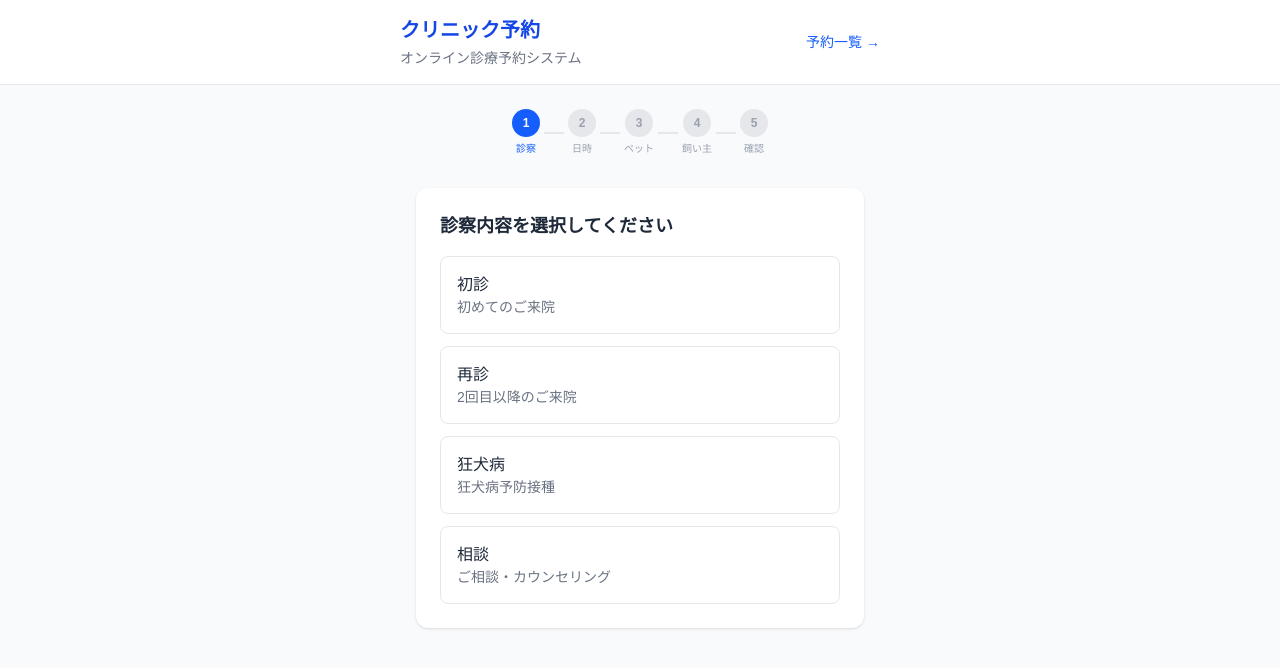
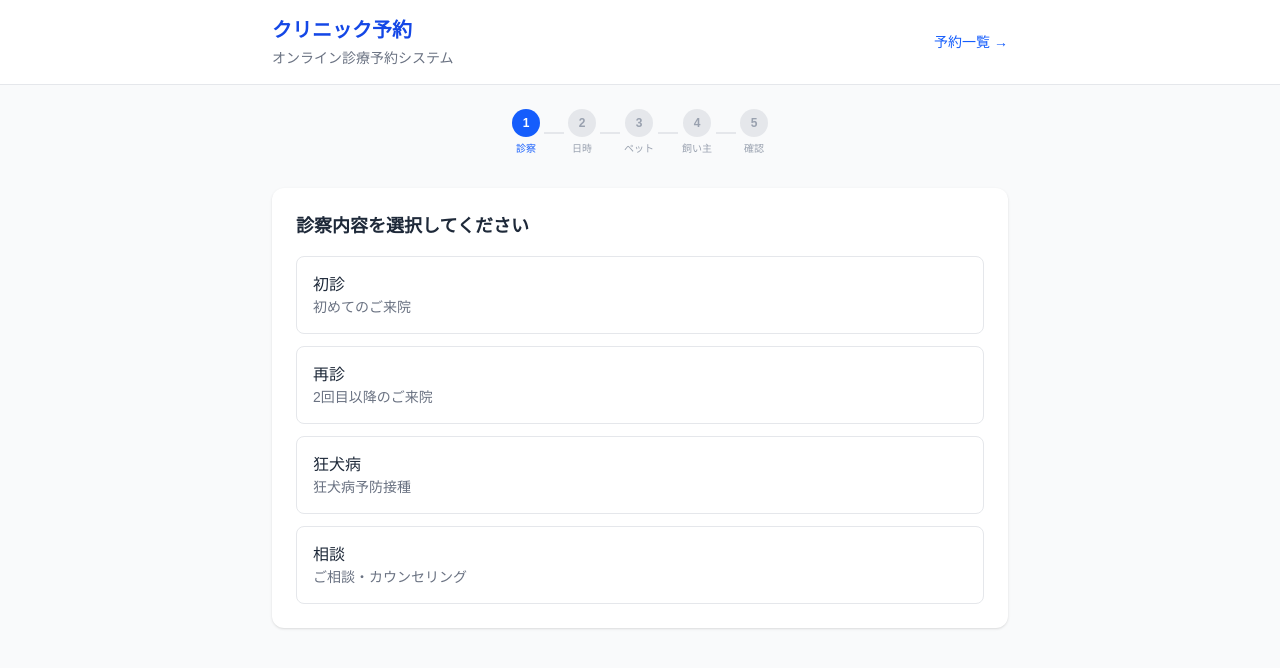
Before and after one commit to animal-hospital-booking/hospital-booking, a Next.js app: page / in a window 1280 px wide. Shown: the top 668 px of the page. Built offline with nearby package versions, Linux system fonts and the light colour scheme; no server answers.

Commit message:
Widen layout from max-w-lg to max-w-3xl

```diff
--- a/src/app/bookings/page.tsx
+++ b/src/app/bookings/page.tsx
@@ -40,7 +40,7 @@
   return (
     <div className="min-h-screen bg-gray-50">
       <header className="bg-white border-b border-gray-200">
-        <div className="max-w-lg mx-auto px-4 py-4 flex items-center justify-between">
+        <div className="max-w-3xl mx-auto px-4 py-4 flex items-center justify-between">
           <div>
             <h1 className="text-xl font-bold text-blue-700">予約一覧</h1>
             <p className="text-sm text-gray-500 mt-1">あなたの予約を確認できます</p>
@@ -54,7 +54,7 @@
         </div>
       </header>
 
-      <main className="max-w-lg mx-auto px-4 py-6">
+      <main className="max-w-3xl mx-auto px-4 py-6">
         {bookings.length === 0 ? (
           <div className="bg-white rounded-xl shadow-sm p-8 text-center">
             <p className="text-gray-400 mb-4">予約がありません</p>
--- a/src/app/page.tsx
+++ b/src/app/page.tsx
@@ -88,7 +88,7 @@
   return (
     <div className="min-h-screen bg-gray-50">
       <header className="bg-white border-b border-gray-200">
-        <div className="max-w-lg mx-auto px-4 py-4 flex items-center justify-between">
+        <div className="max-w-3xl mx-auto px-4 py-4 flex items-center justify-between">
           <div>
             <h1 className="text-xl font-bold text-blue-700">クリニック予約</h1>
             <p className="text-sm text-gray-500 mt-1">
@@ -104,7 +104,7 @@
         </div>
       </header>
 
-      <main className="max-w-lg mx-auto px-4 py-6">
+      <main className="max-w-3xl mx-auto px-4 py-6">
         {/* Progress Steps */}
         <div className="flex items-center justify-center gap-1 mb-8">
           {progressSteps.map((s, i) => {
@@ -192,7 +192,7 @@
           consultationType &&
           petInfo &&
           patientInfo && (
-            <div className="w-full max-w-md mx-auto bg-blue-50 rounded-xl p-6">
+            <div className="w-full max-w-3xl mx-auto bg-blue-50 rounded-xl p-6">
               <h3 className="text-lg font-bold text-gray-800 mb-4">
                 予約内容の確認
               </h3>
--- a/src/components/Calendar.tsx
+++ b/src/components/Calendar.tsx
@@ -61,7 +61,7 @@
     new Date(today.getFullYear(), today.getMonth(), 1);
 
   return (
-    <div className="w-full max-w-md mx-auto">
+    <div className="w-full max-w-3xl mx-auto">
       <div className="flex items-center justify-between mb-4">
         <button
           onClick={prevMonth}
--- a/src/components/ConsultationType.tsx
+++ b/src/components/ConsultationType.tsx
@@ -19,7 +19,7 @@
   onBack,
 }: ConsultationTypeProps) {
   return (
-    <div className="w-full max-w-md mx-auto bg-white rounded-xl shadow-sm p-6">
+    <div className="w-full max-w-3xl mx-auto bg-white rounded-xl shadow-sm p-6">
       {onBack && (
         <button
           onClick={onBack}
--- a/src/components/PatientForm.tsx
+++ b/src/components/PatientForm.tsx
@@ -45,7 +45,7 @@
   };
 
   return (
-    <div className="w-full max-w-md mx-auto bg-white rounded-xl shadow-sm p-6">
+    <div className="w-full max-w-3xl mx-auto bg-white rounded-xl shadow-sm p-6">
       <button
         onClick={onBack}
         className="text-blue-600 hover:text-blue-800 text-sm mb-4"
--- a/src/components/PetForm.tsx
+++ b/src/components/PetForm.tsx
@@ -54,7 +54,7 @@
   };
 
   return (
-    <div className="w-full max-w-md mx-auto bg-white rounded-xl shadow-sm p-6">
+    <div className="w-full max-w-3xl mx-auto bg-white rounded-xl shadow-sm p-6">
       <button
         onClick={onBack}
         className="text-blue-600 hover:text-blue-800 text-sm mb-4"
--- a/src/components/TimeSlots.tsx
+++ b/src/components/TimeSlots.tsx
@@ -42,7 +42,7 @@
 
 export default function TimeSlots({ selectedTime, bookedTimes, onSelectTime }: TimeSlotsProps) {
   return (
-    <div className="w-full max-w-md mx-auto">
+    <div className="w-full max-w-3xl mx-auto">
       <div className="mb-4">
         <h3 className="text-sm font-semibold text-gray-500 mb-2">午前</h3>
         <div className="grid grid-cols-3 gap-2">
--- a/src/components/WeeklySchedule.tsx
+++ b/src/components/WeeklySchedule.tsx
@@ -86,7 +86,7 @@
   };
 
   return (
-    <div className="w-full max-w-lg mx-auto bg-white rounded-xl shadow-sm p-4">
+    <div className="w-full max-w-3xl mx-auto bg-white rounded-xl shadow-sm p-4">
       <button
         onClick={onBack}
         className="text-blue-600 hover:text-blue-800 text-sm mb-3"
```
